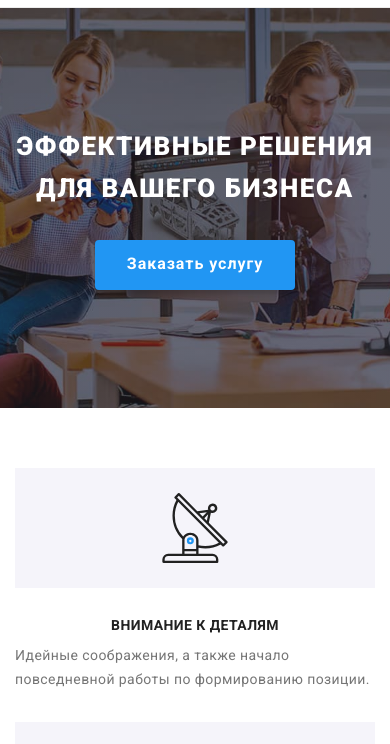
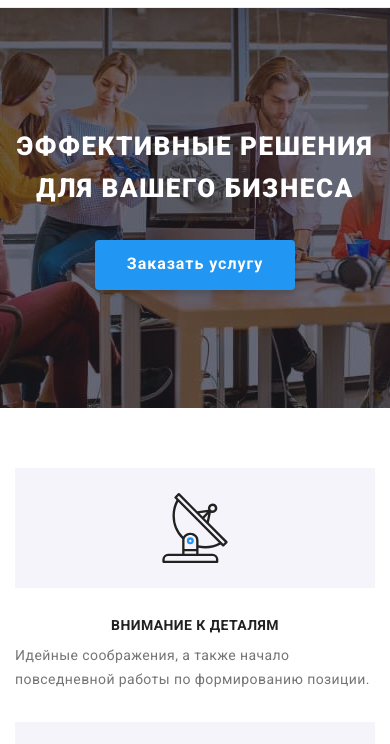
Before and after one commit to Viacheslav-Maksymyshen/goit-markup-hw-08, a plain HTML site: page index.html in a window 390 px wide. Shown: the part 53-797 px from the top of the page. Drawn offline with nearby package versions, Linux system fonts and the light colour scheme.

Commit message:
task 8 tablet bg

```diff
--- a/sass/components/_order.scss
+++ b/sass/components/_order.scss
@@ -19,6 +19,9 @@
 
     padding-top: 118px;
     padding-bottom: 118px;
+
+    background-image: linear-gradient(to right, rgba(47, 48, 58, 0.4), rgba(47, 48, 58, 0.4)),
+      url('../images/bg-hero_tablet.jpg');
   }
 
   @media screen and (max-width: 767px) {
```
Also changed, not shown: css/main.css, css/main.min.css, images/bg-hero_tablet.jpg (added), 2 other files.
